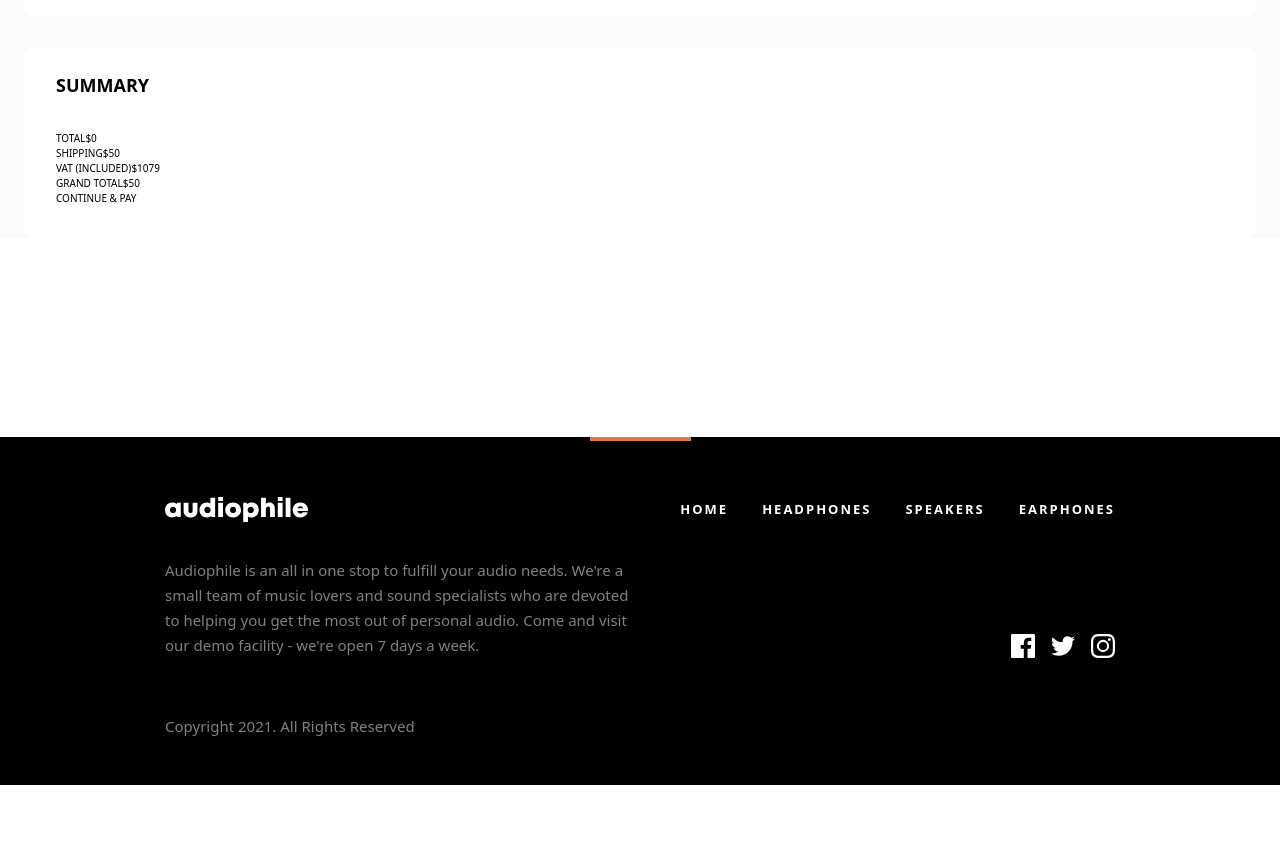
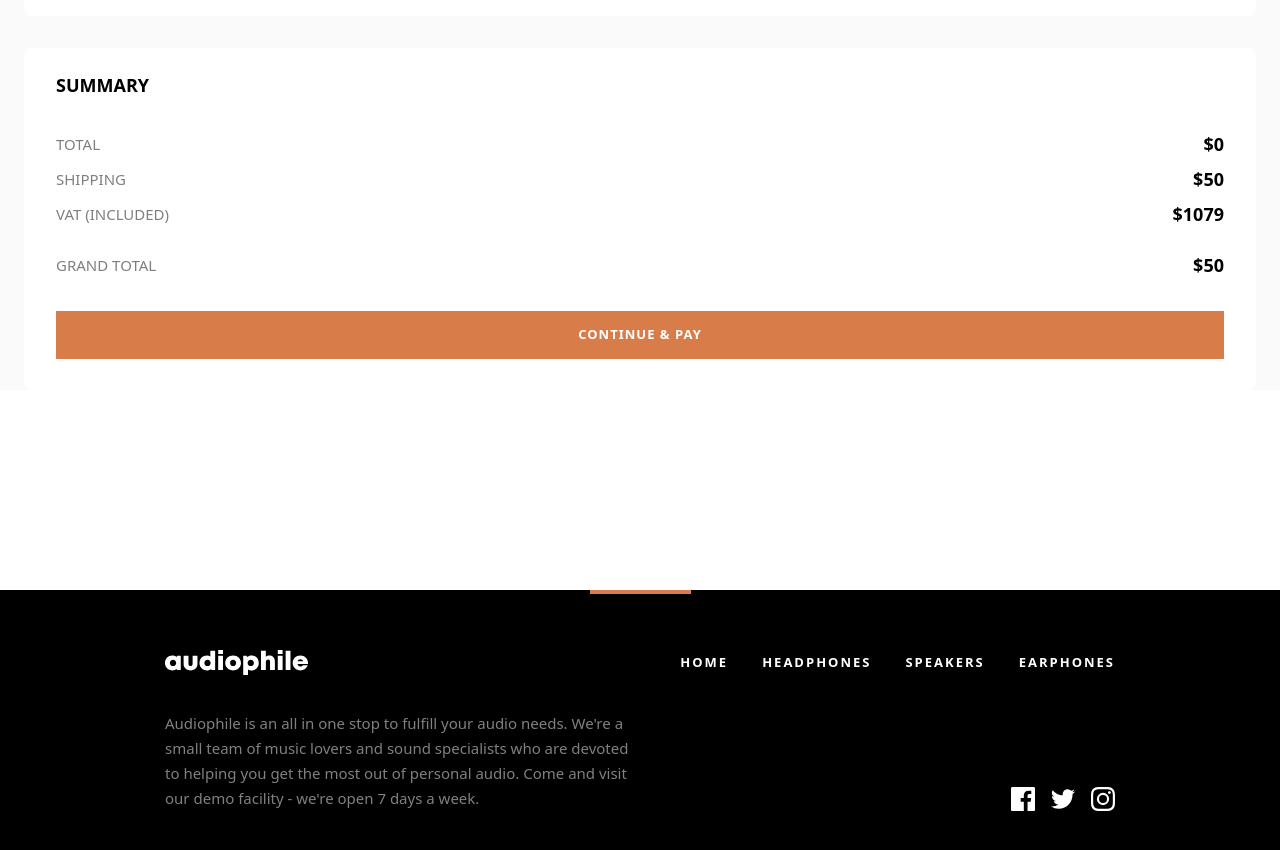
Before and after one commit to presh-031/audiophile, a Next.js app: page /checkout in a window 1280 px wide. Shown: the part 1620-2470 px from the top of the page. Before the commit the page ends 2405 px from the top, so only its background shows below. Built offline with nearby package versions, Linux system fonts and the light colour scheme.

Commit message:
style: finished styling checkout

```diff
--- a/components/Header/Cart/CartItem.jsx
+++ b/components/Header/Cart/CartItem.jsx
@@ -21,14 +21,14 @@ const CartItem = ({ id, image, name, price, quantity }) => {
       <div className="flex h-[3.2rem] items-center bg-[#f1f1f1] py-[0.5rem] text-[1.3rem] font-bold leading-[1.776rem] tracking-[1px]  sm:ml-[4rem] ">
         <div
           onClick={() => dispatch(decrementQuantity(id))}
-          className="px-[1.5rem] py-[1rem] "
+          className="cursor-pointer px-[1.5rem] py-[1rem] hover:text-[#D87D4A] "
         >
           -
         </div>
         <p className="px-[0.5rem]">{quantity}</p>
         <div
           onClick={() => dispatch(incrementQuantity(id))}
-          className="px-[1.5rem] py-[1rem] "
+          className="cursor-pointer px-[1.5rem] py-[1rem] hover:text-[#D87D4A] "
         >
           +
         </div>
--- a/components/Header/Cart/index.jsx
+++ b/components/Header/Cart/index.jsx
@@ -62,7 +62,7 @@ const Cart = ({ hideModal }) => {
                 dispatch(emptyCart());
                 hideModal();
               }}
-              className="text-[1.5rem] font-medium leading-[2.5rem] text-black opacity-50 hover:underline"
+              className="cursor-pointer text-[1.5rem] font-medium leading-[2.5rem] text-black opacity-50 hover:text-[#D87D4A] hover:underline"
             >
               Remove all
             </p>
@@ -91,7 +91,7 @@ const Cart = ({ hideModal }) => {
           <button
             role="button"
             onClick={handleCheckoutBtnClick}
-            className="w-full bg-[#D87D4A] py-[1.5rem] text-[1.3rem] font-bold leading-[1.776rem] tracking-[0.1rem] text-white outline"
+            className="w-full bg-[#D87D4A] py-[1.5rem] text-[1.3rem] font-bold leading-[1.776rem] tracking-[0.1rem] text-white outline hover:bg-[#FBAF85]"
           >
             CHECKOUT
           </button>
--- a/components/Summary/index.jsx
+++ b/components/Summary/index.jsx
@@ -24,8 +24,8 @@ const Summary = () => {
   const grandTotal = getTotal().totalPrice + shipping;
 
   return (
-    <div className="mt-[3.2rem] rounded-[8px] bg-[#FFFFFF] px-[3.2rem] pb-[3.1rem] pt-[2.4rem] ">
-      <p className="text-[1.8rem] font-bold text-black ">SUMMARY</p>
+    <div className="mt-[3.2rem] rounded-[8px] bg-[#FFFFFF] px-[3.2rem] pb-[3.1rem] pt-[2.4rem]">
+      <p className="mb-[3.1rem] text-[1.8rem] font-bold text-black">SUMMARY</p>
 
       {cart?.map((item) => (
         <Item
@@ -38,24 +38,39 @@ const Summary = () => {
         />
       ))}
 
-      <div className="mt-[3.2rem]">
-        <span>TOTAL</span>
-        <span>${getTotal().totalPrice}</span>
+      <div className="mt-[3.2rem] flex items-center justify-between text-black">
+        <span className="text-[1.5rem] font-medium leading-[2.5rem]  opacity-50">
+          TOTAL
+        </span>
+        <span className="text-[1.8rem] font-bold  ">
+          ${getTotal().totalPrice}
+        </span>
       </div>
-      <div>
-        <span>SHIPPING</span>
-        <span>${shipping}</span>
+      <div className="mt-[.8rem] flex items-center justify-between">
+        <span className="text-[1.5rem] font-medium leading-[2.5rem]  opacity-50">
+          SHIPPING
+        </span>
+        <span className="text-[1.8rem] font-bold  ">${shipping}</span>
       </div>
-      <div>
-        <span>VAT (INCLUDED)</span>
-        <span>${VAT}</span>
+      <div className="mt-[.8rem] flex items-center justify-between">
+        <span className="text-[1.5rem] font-medium leading-[2.5rem]  opacity-50">
+          VAT (INCLUDED)
+        </span>
+        <span className="text-[1.8rem] font-bold  ">${VAT}</span>
       </div>
-      <div>
-        <span>GRAND TOTAL</span>
-        <span>${grandTotal}</span>
+      <div className="mt-[2.4rem] flex items-center justify-between">
+        <span className="text-[1.5rem] font-medium leading-[2.5rem]  opacity-50">
+          GRAND TOTAL
+        </span>
+        <span className="text-[1.8rem] font-bold  ">${grandTotal}</span>
       </div>
 
-      <button role="button">CONTINUE & PAY</button>
+      <button
+        role="button"
+        className="mt-[3.2rem] w-full bg-[#D87D4A] py-[1.5rem] text-[1.3rem] font-bold leading-[1.776rem] tracking-[0.1rem] text-white outline hover:bg-[#FBAF85]"
+      >
+        CONTINUE & PAY
+      </button>
     </div>
   );
 };
```
